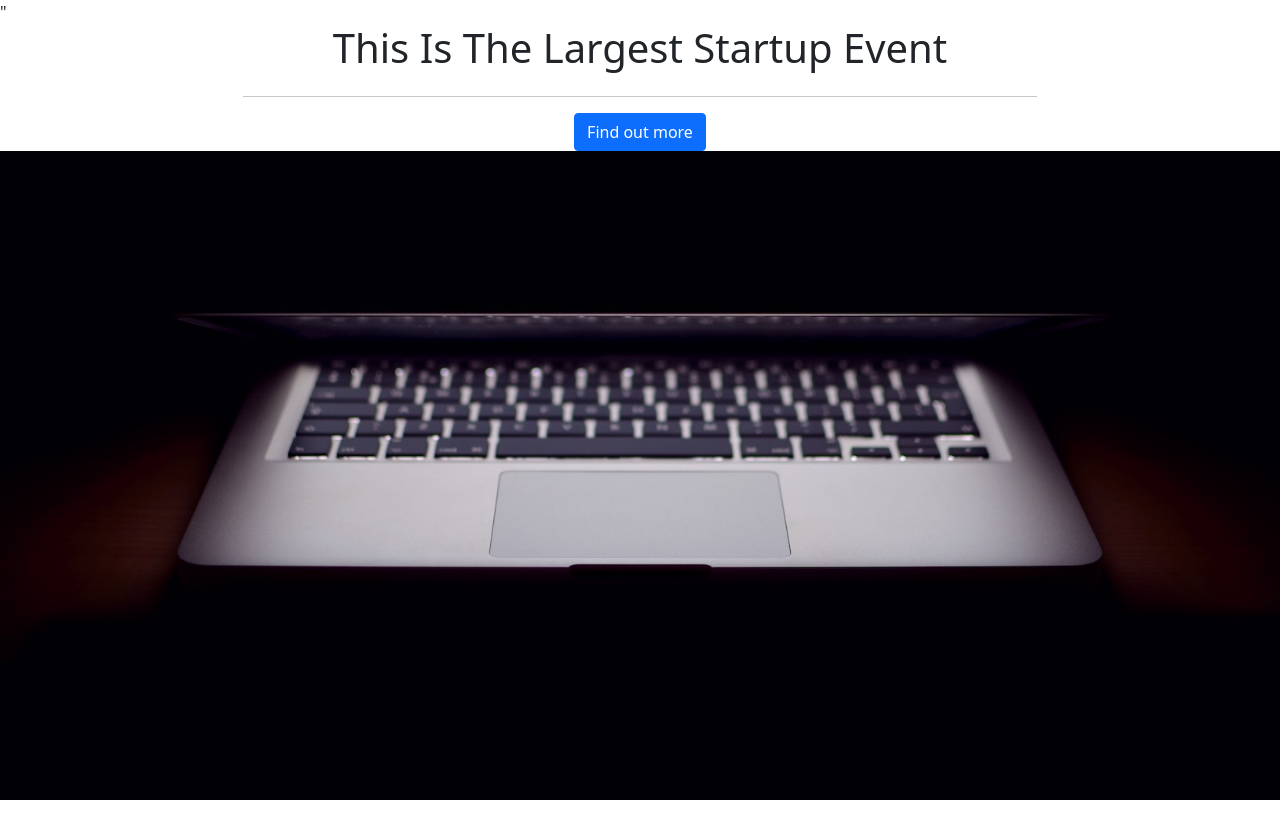
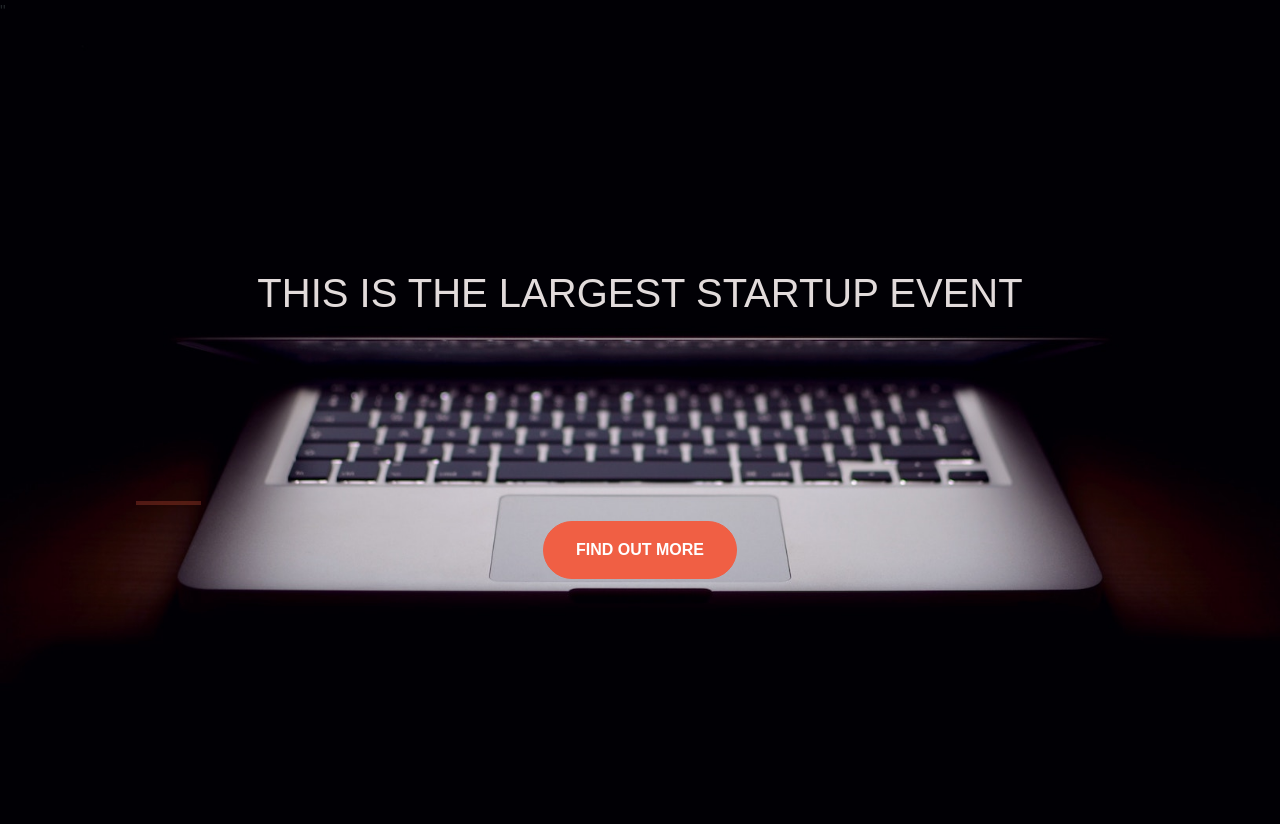
Before and after one commit to mecskyverse/Startup-landing-page, a plain HTML site: page index.html in a window 1280 px wide. Before the commit the page ends 800 px from the top, so only its background shows below. Drawn offline with nearby package versions, Linux system fonts and the light colour scheme.

```diff
--- a/style.css
+++ b/style.css
@@ -1,10 +1,46 @@
-html {
+html,
+body {
+  width: 100%;
+  height: 100%;
   background: url(header.jpg) no-repeat center center fixed;
   -webkit-background-size: cover;
   -moz-background-size: cover;
   -o-background-size: cover;
   background-size: cover;
+  /* font-family: 'Courier New', Courier, monospace; */
+  font-family: 'Montserrat', sans-serif;
 }
+
 h1 {
-      text-transform: capitalize;
+  text-transform: uppercase;
+  color: #e2dbdb;
 }
+
+hr {
+  color: #F05F44;
+  border-width: 3px;
+  max-width: 65px;
+  border: 2px solid #F05F44;
+}
+
+.btn-shape {
+  border-radius: 300px;
+  text-transform: uppercase;
+  font-weight: 700;
+  padding: 1rem 2rem
+}
+
+.btn-primary {
+  background-color: #F05F44;
+  border-color: #F05F44;
+
+}
+.btn-primary:hover {
+  background-color: #ee4b08;
+  border-color: #ee4b08;
+  border-width: 4px;
+}
+
+.buffer {
+  height: 10rem;
+}
```
Lines whose indentation alone changed are shown as unchanged.
